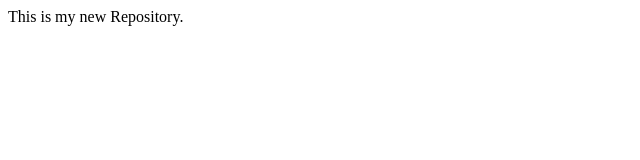
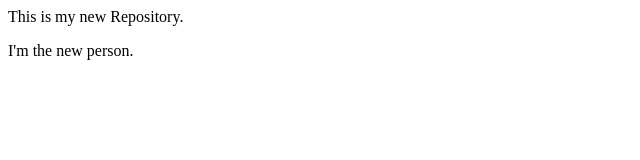
Before and after one commit to raihan12121/LocalRepo, a plain HTML site: page index.html in a window 1280 px wide. Shown: the full height of the page, 0-640 px from the left. Drawn offline with Linux system fonts and the light colour scheme.

Commit message:
Update index.html

```diff
--- a/index.html
+++ b/index.html
@@ -1 +1,2 @@
 <p>This is my new Repository.</p>
+<p>I'm the new person.</p>
```
